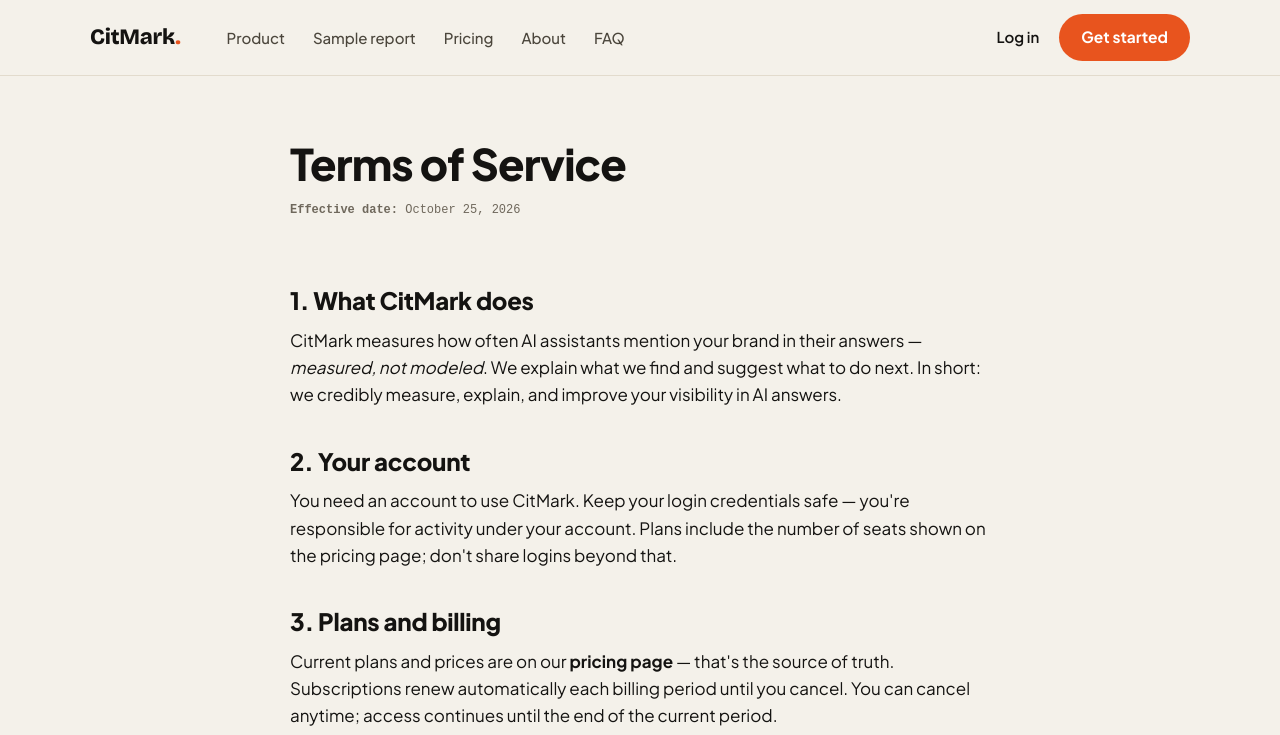
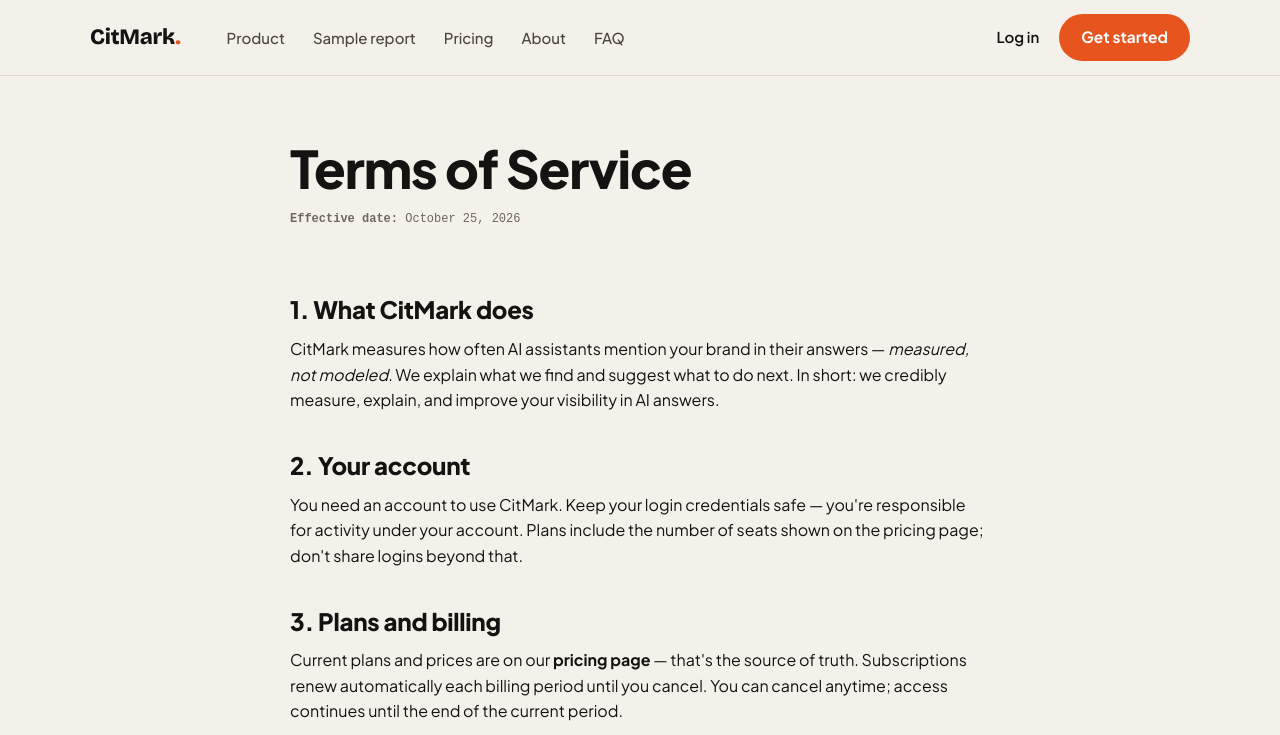
Before and after one commit to osmond520-stack/citmark-site, a plain HTML site: page terms/index.html in a window 1280 px wide. Shown: the top 735 px of the page. Drawn offline with Linux system fonts and the light colour scheme.

Commit message:
terms: doc H1 52/34 + body 16/1.6 per batch-B table (QA #17 fix)

```diff
--- a/terms/index.html
+++ b/terms/index.html
@@ -111,6 +111,9 @@ h2{font-size:clamp(30px,3.4vw,46px);font-weight:800;line-height:1.08;letter-spac
 /* batch-B frame values: topbar 76/64 (TD ruling 2026-11-24) */
 .topbar .topbar-in{height:75px}
 @media (max-width:860px){.topbar .topbar-in{height:63px}}
+.doc h1{font-size:52px}
+@media (max-width:700px){.doc h1{font-size:34px}}
+.doc{font-size:16px;line-height:1.6}
 </style>
 </head>
 <body>
```
